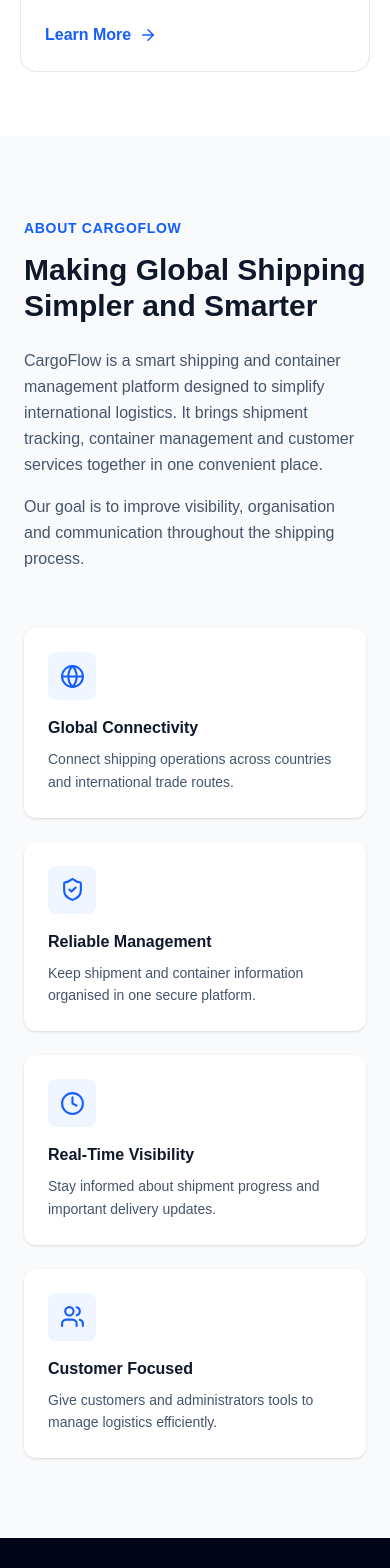
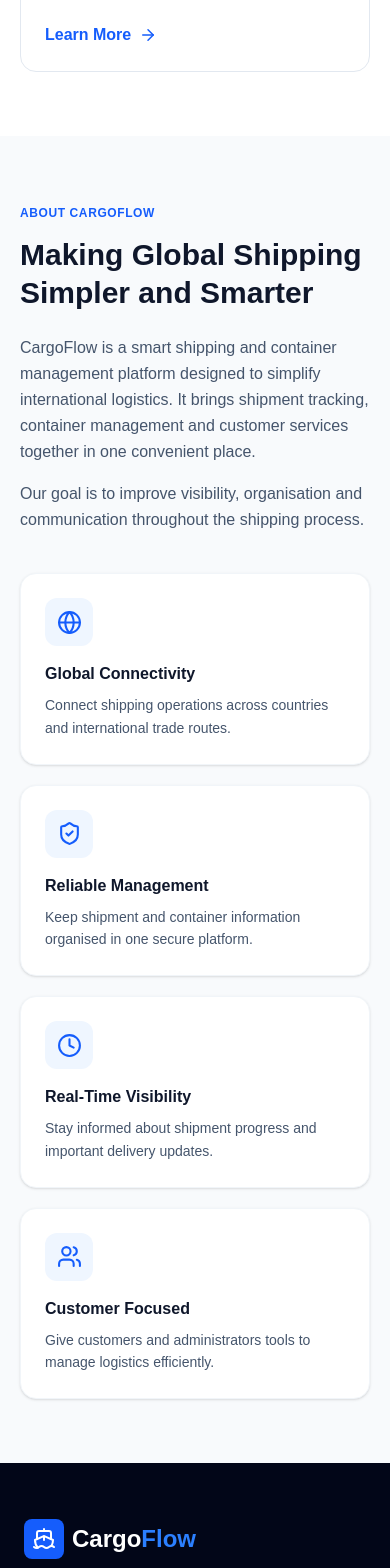
Before and after one commit to okumujphh-netizen/CARGOFLOW, a React (Vite) app: page / in a window 390 px wide. Shown: the part 2400-3968 px from the top of the page. Built offline with nearby package versions, Linux system fonts and the light colour scheme.

Commit message:
updated mobile responssiveness to about.jsx

```diff
--- a/src/components/About.jsx
+++ b/src/components/About.jsx
@@ -1,5 +1,11 @@
 
-import { Globe, ShieldCheck, Clock, Users } from "lucide-react";
+
+import {
+  Globe,
+  ShieldCheck,
+  Clock,
+  Users,
+} from "lucide-react";
 
 const benefits = [
   {
@@ -30,14 +36,19 @@ const benefits = [
 
 function About() {
   return (
-    <section id="about" className="bg-slate-50 py-20 px-6 md:px-12">
-      <div className="max-w-7xl mx-auto grid md:grid-cols-2 gap-14 items-center">
+    <section
+      id="about"
+      className="bg-slate-50 py-16 sm:py-20 px-5 sm:px-8 md:px-12"
+    >
+      <div className="max-w-7xl mx-auto grid grid-cols-1 lg:grid-cols-2 gap-10 lg:gap-14 items-center">
+
+        {/* About Content */}
         <div>
-          <span className="text-blue-600 font-semibold uppercase tracking-wider text-sm">
+          <span className="text-blue-600 font-semibold uppercase tracking-wider text-xs sm:text-sm">
             About CargoFlow
           </span>
 
-          <h2 className="text-3xl md:text-4xl font-bold text-slate-900 mt-3">
+          <h2 className="text-3xl sm:text-4xl font-bold text-slate-900 mt-3 leading-tight">
             Making Global Shipping Simpler and Smarter
           </h2>
 
@@ -54,13 +65,17 @@ function About() {
           </p>
         </div>
 
-        <div className="grid sm:grid-cols-2 gap-6">
-          {benefits.map((benefit, index) => {
+        {/* Benefits Grid */}
+        <div className="grid grid-cols-1 sm:grid-cols-2 gap-5 md:gap-6">
+          {benefits.map((benefit) => {
             const Icon = benefit.icon;
 
             return (
-              <div key={index} className="bg-white p-6 rounded-xl shadow-sm">
-                <div className="bg-blue-50 text-blue-600 w-12 h-12 rounded-lg flex items-center justify-center">
+              <div
+                key={benefit.title}
+                className="bg-white p-6 rounded-2xl shadow-sm border border-slate-100 hover:shadow-lg hover:-translate-y-1 transition-all duration-300"
+              >
+                <div className="bg-blue-50 text-blue-600 w-12 h-12 rounded-xl flex items-center justify-center">
                   <Icon size={25} />
                 </div>
 
@@ -75,6 +90,7 @@ function About() {
             );
           })}
         </div>
+
       </div>
     </section>
   );
```
